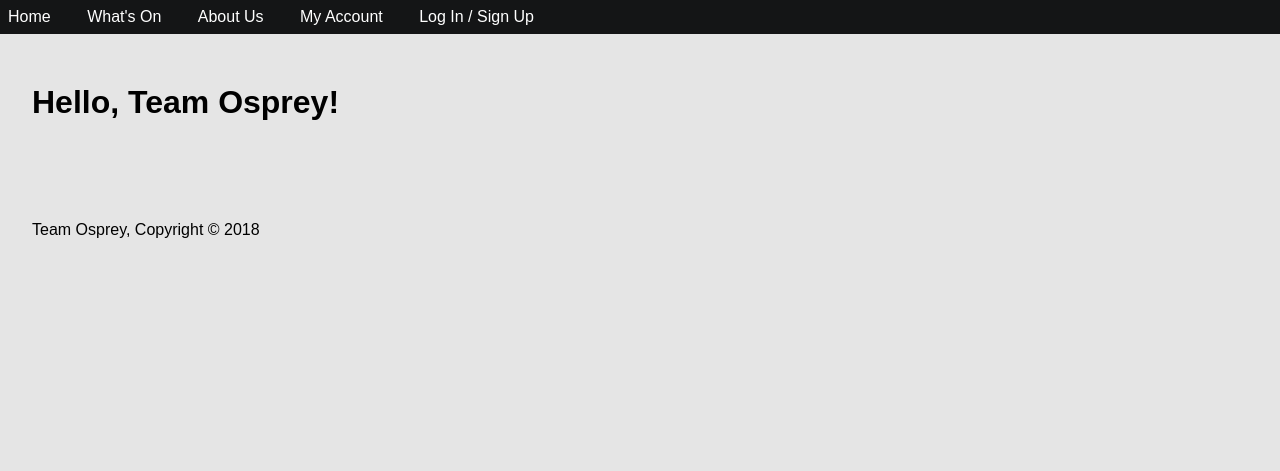
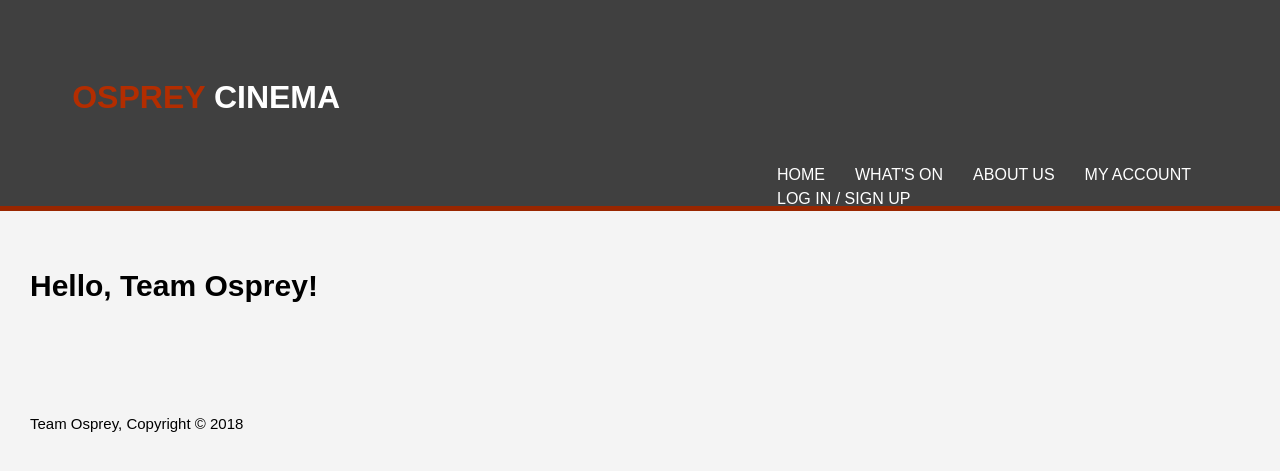
Before and after one commit to DanielAves/Cinema-Application, a Flask app: page / in a window 1280 px wide. Shown: the top 471 px of the page. Run offline with Flask 2, Linux system fonts and the light colour scheme.

Commit message:
added header and nav tags to the base.html file, as well as adding styling for the header and the navigation bar. THere has been a title added but still needs to be worked on.

```diff
--- a/website/app/static/styles.css
+++ b/website/app/static/styles.css
@@ -3,35 +3,68 @@
     padding: 0em;
 }
 
-body {
-    background: #e5e5e5;
-    font-family: Arial, Helvetica, sans-serif;
+body{
+  font: 15px/1.5 Arial;
+  padding:0;
+  margin:0;
+  background-color:#f4f4f4;
 }
 
-ul {
-    background: #141516;
-    padding: 0.5em;
+/* Header */
+header{
+  background:#404040;
+  color:#FFFFFF;
+  padding-top:1%;
+  padding-bottom: 1%;
+  min-height:70px;
+  border-bottom:#992600 5px solid;
 }
 
-ul li {
-    display: inline;
-    color: white;
-    padding-right: 2em;
+ul{
+  margin:0;
+  padding:0;
 }
 
-ul li:hover {
-    text-decoration: underline;
+header a{
+  color:#ffffff;
+  text-decoration:none;
+  text-transform: uppercase;
+  font-size:16px;
 }
 
-a:link {
-    color: white;
-    text-decoration: none;
+header li{
+  float: left;
+  display: inline;
+  padding: 0 15px 0 15px;
 }
 
-a:visited {
-    color: white;
-    text-decoration: none;
+header #title{
+  margin-left: 1%;
 }
+
+header #title h1{
+  margin:0;
+}
+
+header nav{
+  margin-top: 1%;
+  margin-left: 60%;
+}
+
+header .highlight, header .page a{
+  color:#b32d00;
+}
+
+header a:hover{
+  color:#cccccc;
+  font-weight:bold;
+}
+
+.container h1{
+  margin-left: 20%;
+}
+
+/* */
 
 div {
     padding: 2em;
--- a/website/app/templates/base.html
+++ b/website/app/templates/base.html
@@ -12,14 +12,29 @@
 
 <body>
     <header>
-        <ul id="menu">
+        <div class="container">
+            <div id="title">
+                <a href="index.html"><h1><span class="highlight">OSPREY</span> Cinema </h1></a>
+            </div>
+            <nav>
+                <ul id="navBar">
+                    <li><a href="/"> Home </a></li>
+                    <li><a> What's On </a></li>
+                    <li><a> About Us</a></li>
+                    <li><a> My Account </a></li>
+                    <li><a> Log In / Sign Up </a></li>
+                </ul>
+            </nav>
+    </header>
+    <!-- <header>
+        <ul id="navBar">
             <li><a href="/"> Home </a></li>
             <li><a> What's On </a></li>
             <li><a> About Us</a></li>
             <li><a> My Account </a></li>
             <li><a> Log In / Sign Up </a></li>
         </ul>
-    </header>
+    </header> -->
 
     <br>
 
```
